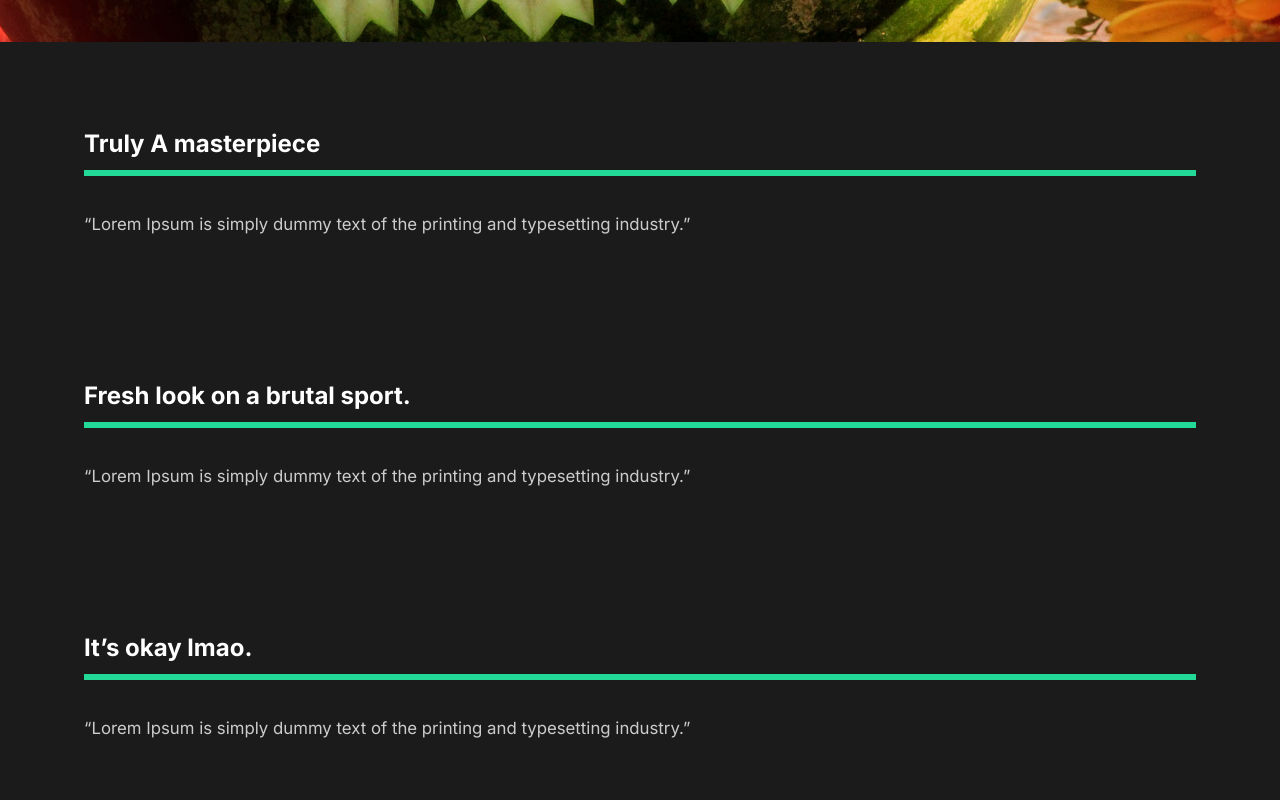
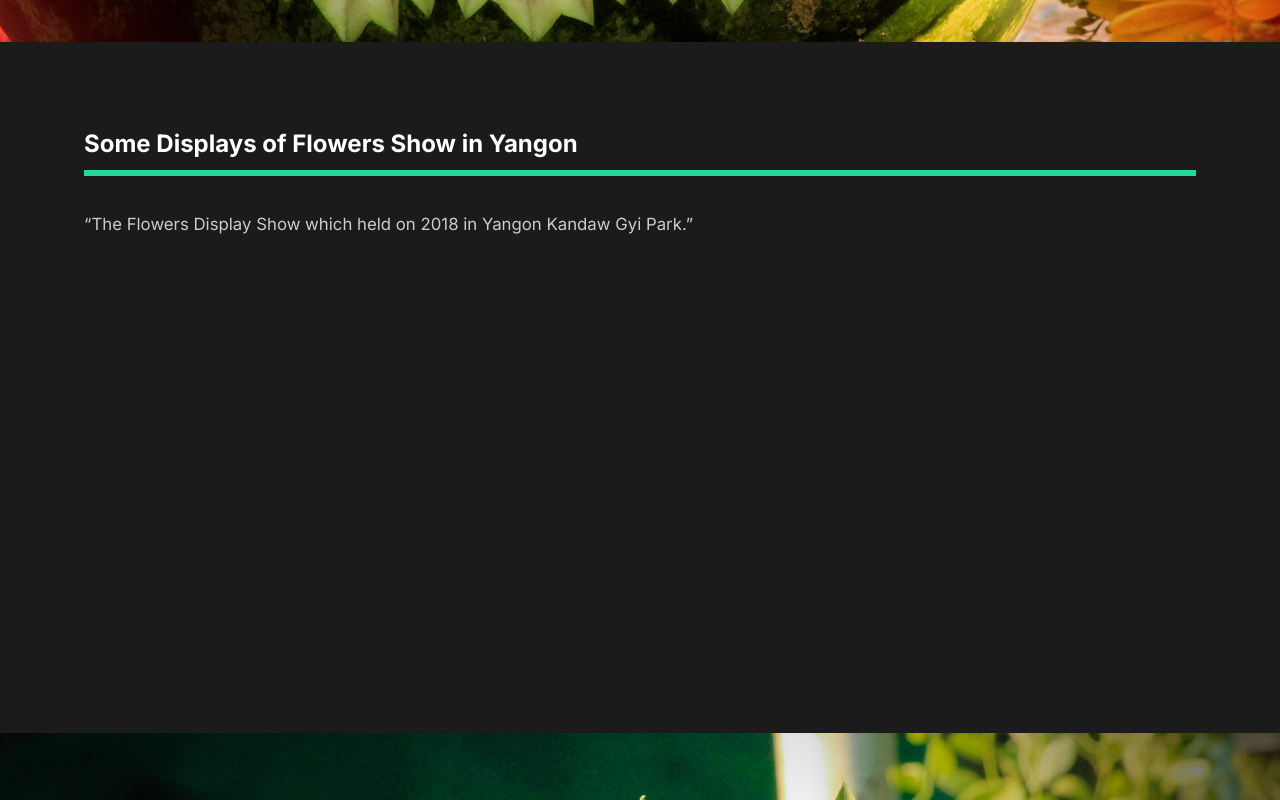
Before and after one commit to kutekumar/portfolio_website_react, a React (Create React App) app: page /work/blooms in a window 1280 px wide. Shown: the part 860-1660 px from the top of the page. Built offline with nearby package versions, Linux system fonts and the light colour scheme.

Commit message:
Final Commit

```diff
--- a/package.json
+++ b/package.json
@@ -8,8 +8,11 @@
     "@testing-library/jest-dom": "^5.12.0",
     "@testing-library/react": "^11.2.6",
     "@testing-library/user-event": "^12.8.3",
+    "firebase-tools": "^9.10.0",
     "framer-motion": "^4.1.10",
     "material-ui": "^0.20.2",
+    "npm": "^7.11.2",
+    "package": "^1.0.1",
     "react": "^17.0.2",
     "react-dom": "^17.0.2",
     "react-intersection-observer": "^8.31.1",
--- a/src/components/FaqSection.js
+++ b/src/components/FaqSection.js
@@ -25,13 +25,13 @@ const FaqSection = () => {
             <p>Learn to build the stunning websites.</p>
             <p>
               You will learn basic HTML, CSS and Javascript and you will know
-              how to create a stunning website of your own
+              how to create a stunning website of your own.
             </p>
           </div>
         </Toggle>
         <Toggle title="Creative Designs">
           <div className="answer">
-            <p>Lear the basic of Design Principles.</p>
+            <p>Learn the basic of Design Principles.</p>
             <p>
               You will learn how to create a eye-candy design using with
               Photoshop and Illustrator.
--- a/src/movieState.js
+++ b/src/movieState.js
@@ -17,94 +17,55 @@ import thekid2 from "./img/thekid2.jpg";
 export const MovieState = () => {
   return [
     {
-      title: 'The Elegant Evening',
+      title: "The Elegant Evening",
       mainImg: sunrise1,
       secondaryImg: sunrise2,
-      url: '/work/evening',
+
+      url: "/work/evening",
       awards: [
         {
-          title: 'Truly A masterpiece',
+          title: "Yangon's evening view from my balcony.",
           description:
-            '“Lorem Ipsum is simply dummy text of the printing and typesetting industry.”',
-        },
-        {
-          title: 'Fresh look on a brutal sport.',
-          description:
-            '“Lorem Ipsum is simply dummy text of the printing and typesetting industry.”',
-        },
-        {
-          title: 'It’s okay lmao.',
-          description:
-            '“Lorem Ipsum is simply dummy text of the printing and typesetting industry.”',
+            "“The delicate unplanned capture with my SLR camera with multiple exposure shots.”",
         },
       ],
     },
     {
-      title: 'The Blooms',
+      title: "The Blooms",
       mainImg: theflower1,
-      url: '/work/blooms',
+      url: "/work/blooms",
       secondaryImg: theflower2,
       awards: [
         {
-          title: 'Truly A masterpiece',
+          title: "Some Displays of Flowers Show in Yangon",
           description:
-            '“Lorem Ipsum is simply dummy text of the printing and typesetting industry.”',
-        },
-        {
-          title: 'Fresh look on a brutal sport.',
-          description:
-            '“Lorem Ipsum is simply dummy text of the printing and typesetting industry.”',
-        },
-        {
-          title: 'It’s okay lmao.',
-          description:
-            '“Lorem Ipsum is simply dummy text of the printing and typesetting industry.”',
+            "“The Flowers Display Show which held on 2018 in Yangon Kandaw Gyi Park.”",
         },
       ],
     },
     {
-      title: 'The Innocent',
+      title: "The Innocent",
       mainImg: thekid1,
-      url: '/work/the-racer',
+      url: "/work/the-racer",
       secondaryImg: thekid2,
       awards: [
         {
-          title: 'Truly A masterpiece',
+          title: "Students from MLA International",
           description:
-            '“Lorem Ipsum is simply dummy text of the printing and typesetting industry.”',
-        },
-        {
-          title: 'Fresh look on a brutal sport.',
-          description:
-            '“Lorem Ipsum is simply dummy text of the printing and typesetting industry.”',
-        },
-        {
-          title: 'It’s okay lmao.',
-          description:
-            '“Lorem Ipsum is simply dummy text of the printing and typesetting industry.”',
+            "“Some shots which I took on 2018 in MLA International School where I works which is one of the reputed school in Yangon.”",
         },
       ],
     },
     {
-      title: 'The Park',
+      title: "The Park",
       mainImg: thepark1,
-      url: '/work/thepark',
+      url: "/work/thepark",
       secondaryImg: thepark2,
       awards: [
         {
-          title: 'Truly A masterpiece',
+          title: "Truly A masterpiece",
           description:
-            '“Lorem Ipsum is simply dummy text of the printing and typesetting industry.”',
-        },
-        {
-          title: 'Fresh look on a brutal sport.',
-          description:
-            '“Lorem Ipsum is simply dummy text of the printing and typesetting industry.”',
-        },
-        {
-          title: 'It’s okay lmao.',
-          description:
-            '“Lorem Ipsum is simply dummy text of the printing and typesetting industry.”',
+            "“Lorem Ipsum is simply dummy text of the printing and typesetting industry.”",
         },
       ],
     },
```
Also changed, not shown: firebase.json (added), 2 other files (tests, documents, lock files or other folders).
